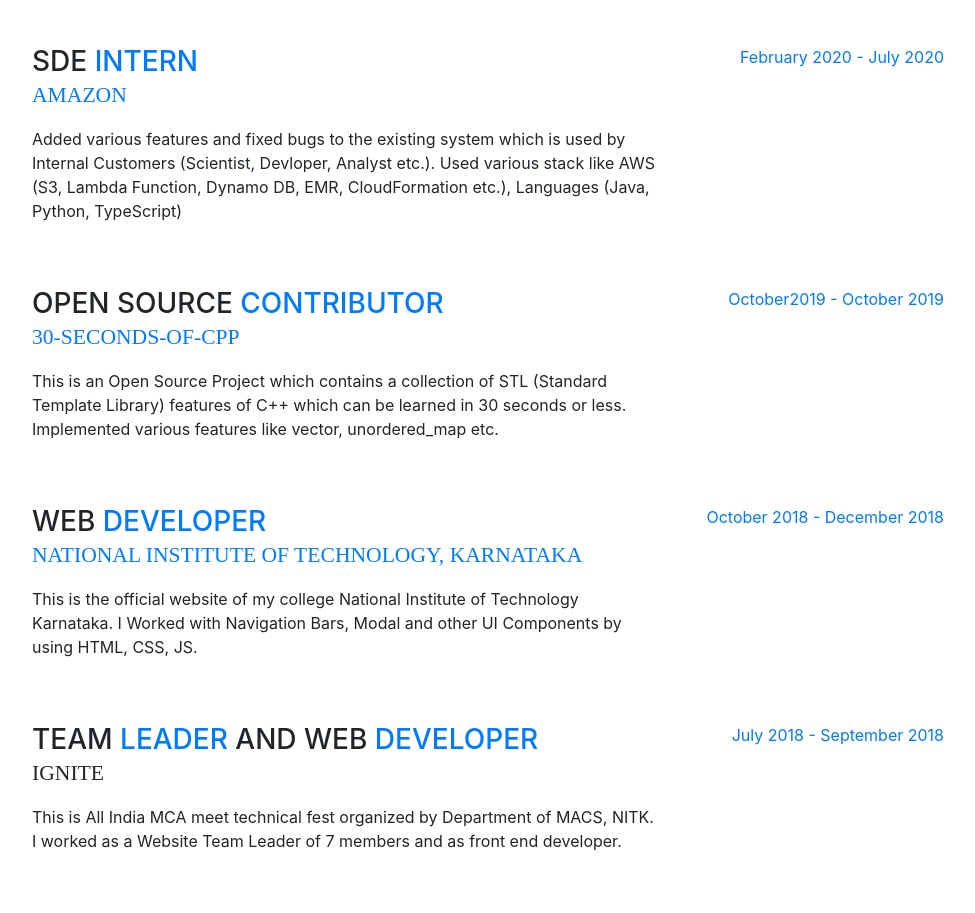
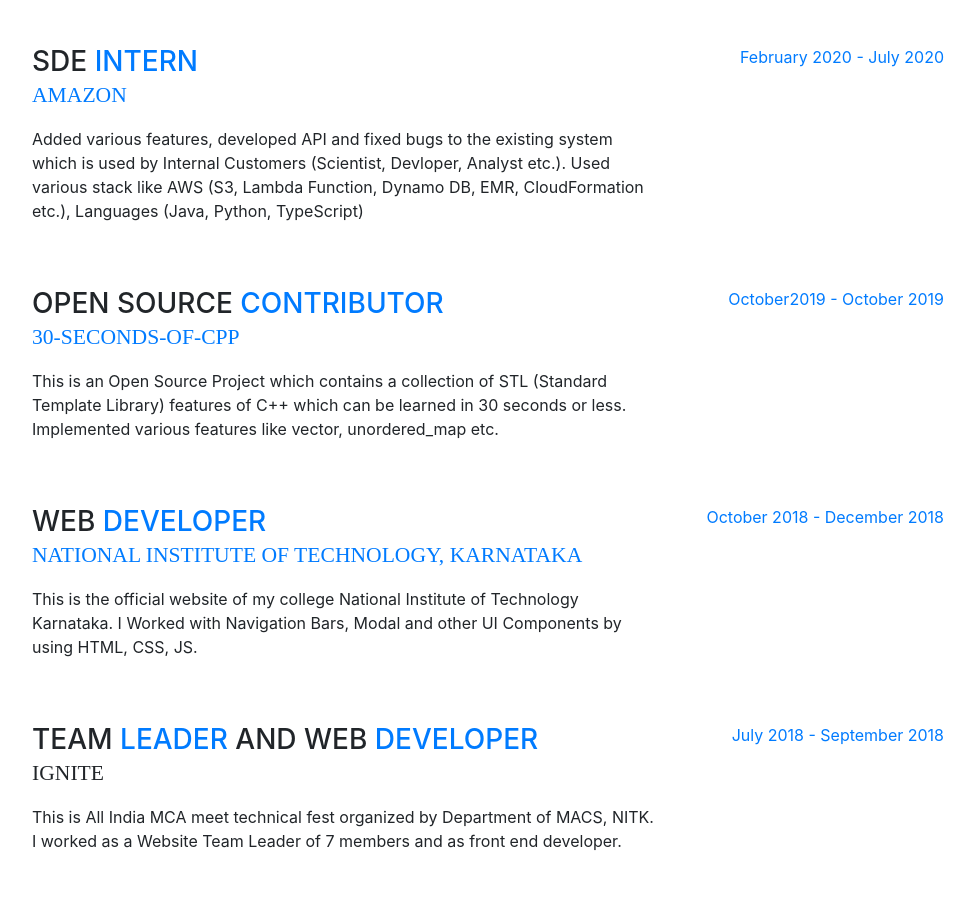
Before and after one commit to khagapati-bagh/khagapati, a website with bundled scripts: page index.html in a window 1280 px wide. Shown: the part 889-1802 px from the top of the page, without its empty margins (288-1263 px from the left). Built offline with nearby package versions, Linux system fonts and the light colour scheme; a web font is replaced by a local one.

Commit message:
Update index.html
Added API in Amazon Intern experience

```diff
--- a/index.html
+++ b/index.html
@@ -138,7 +138,8 @@
           <div class="resume-content">
             <h3 class="mb-0">SDE <span class="text-primary">INTERN</span></h3>
             <div class="subheading mb-3"><a href="https://www.amazon.in/" target="_blank">AMAZON </a></div>
-            <p>Added various features and fixed bugs to the existing system which is used by Internal Customers (Scientist, Devloper, Analyst etc.). Used various stack like AWS (S3, Lambda Function, Dynamo DB, EMR, CloudFormation etc.), Languages (Java, Python, TypeScript)</p>
+            <p>Added various features, developed API and fixed bugs to the existing system which is used by Internal Customers (Scientist, Devloper, Analyst etc.).
+		    Used various stack like AWS (S3, Lambda Function, Dynamo DB, EMR, CloudFormation etc.), Languages (Java, Python, TypeScript)</p>
           </div>
           <div class="resume-date text-md-right">
             <span class="text-primary">February 2020 - July 2020</span>
```
